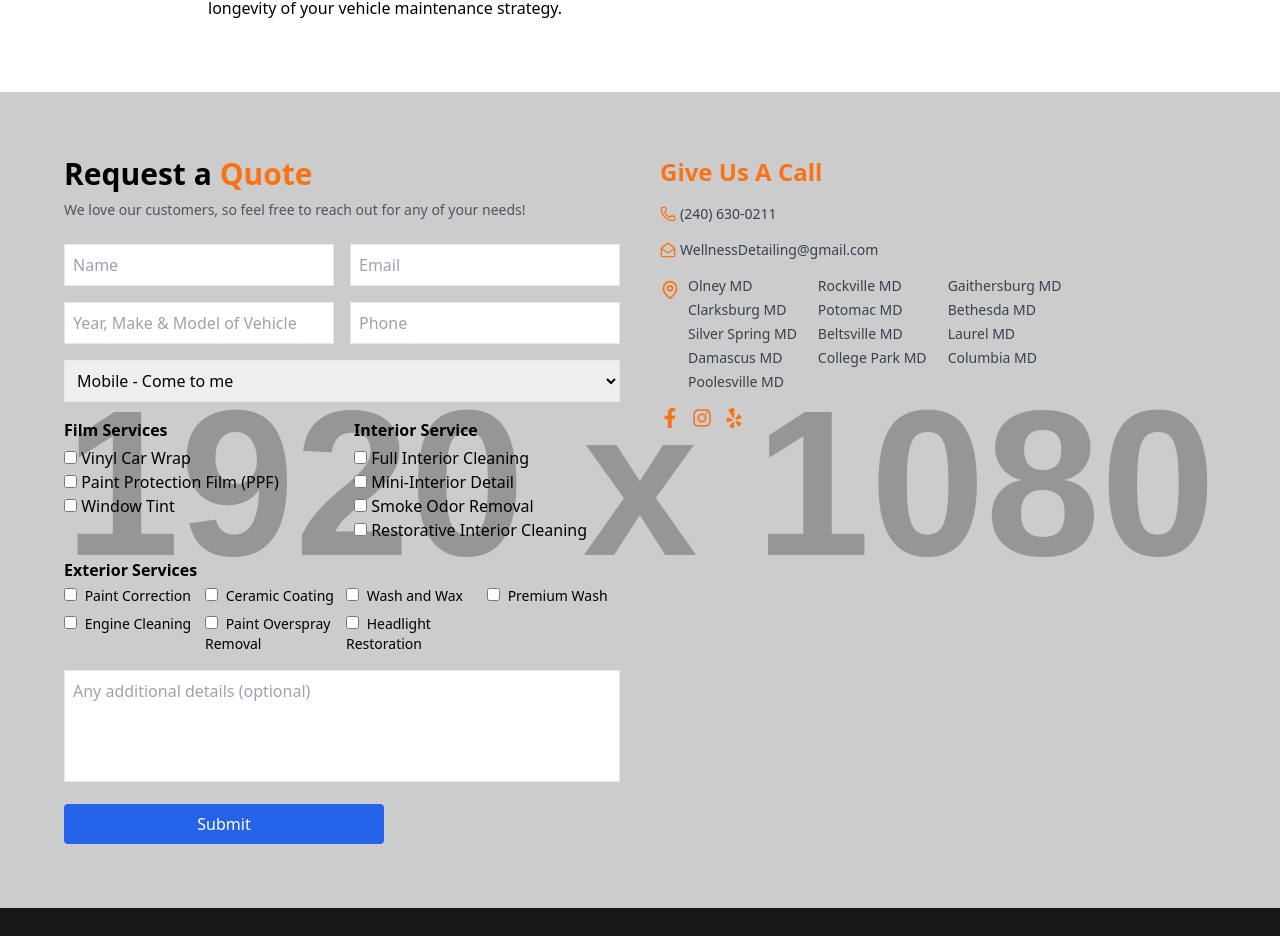
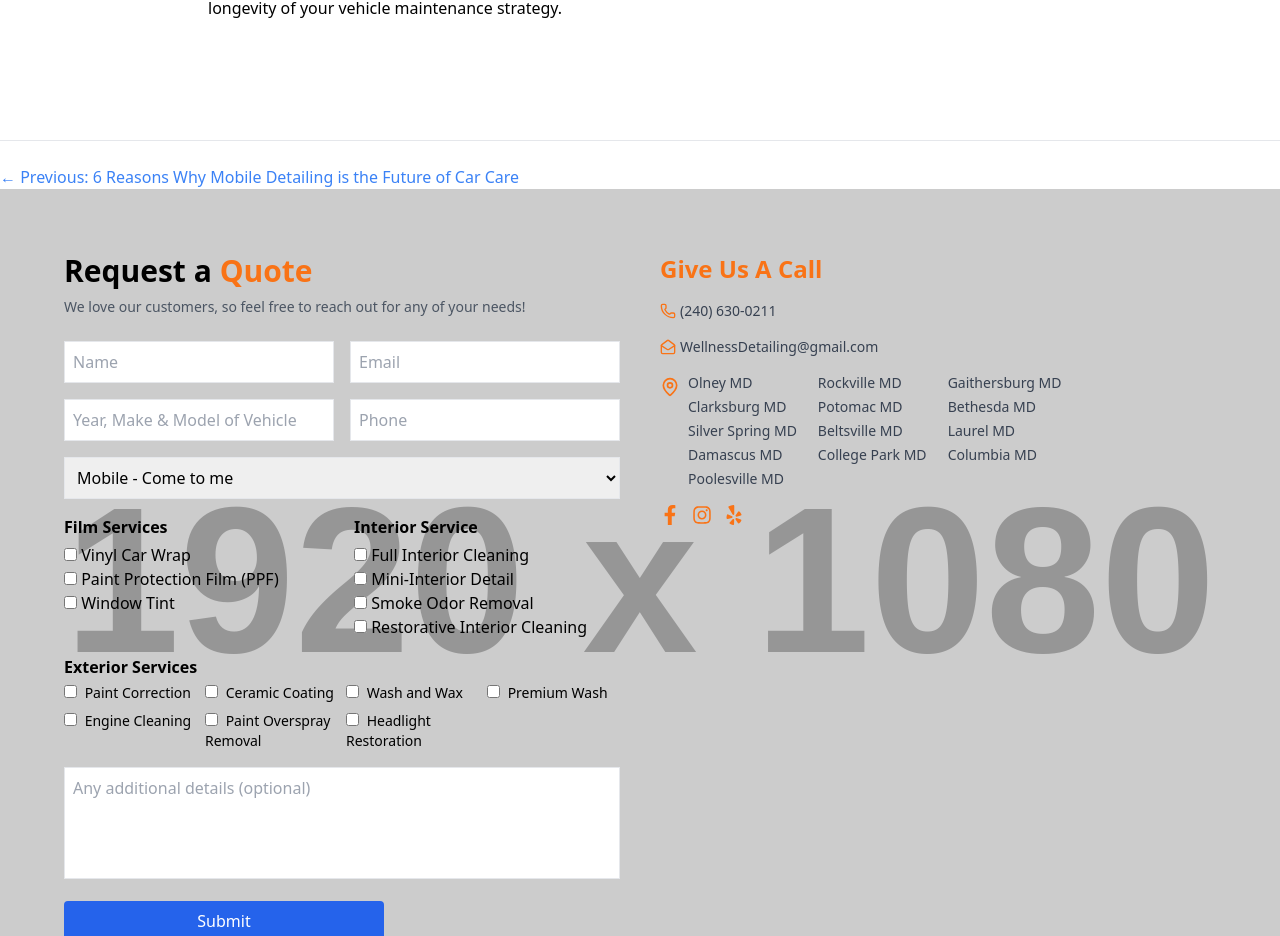
Before and after one commit to RJK3vin/car-wash-frontend, a React (Vite) app: page /blogeight in a window 1280 px wide. Shown: the part 2672-3608 px from the top of the page. Built offline with nearby package versions, Linux system fonts and the light colour scheme.

Commit message:
added blog slider

```diff
--- a/src/Blogs/BlogEight.tsx
+++ b/src/Blogs/BlogEight.tsx
@@ -1,4 +1,5 @@
 import QuoteForm from "../components/QuoteForm";
+import BlogNavSlider from "../components/BlogNavSlider";
 
 const BlogEight = () => {
     return (
@@ -110,6 +111,7 @@ const BlogEight = () => {
                     efficiency and longevity of your vehicle maintenance strategy.
                 </p>
             </div>
+            <BlogNavSlider currentIndex={8} />
             <QuoteForm />
         </>
     );
--- a/src/Blogs/BlogFive.tsx
+++ b/src/Blogs/BlogFive.tsx
@@ -1,4 +1,5 @@
 import QuoteForm from "../components/QuoteForm";
+import BlogNavSlider from "../components/BlogNavSlider";
 
 const BlogFive = () => {
     return (
@@ -66,6 +67,7 @@ const BlogFive = () => {
                     Don't overlook the importance of detailing your exhaust tips; they can build up with soot and tarnish the polished finish. Use metal polish to restore them to their former glory, contributing to the overall pristine appearance. When finishing touches are done with care, your vehicle transforms into a rolling testament of pride and attention to detail, ensuring it stands out on the road. By dedicating time to these non-mechanical components during your detailing sessions, you'll create a holistic, show-worthy appearance that can take your vehicle from looking good to looking incredible, turning mundane drives into elegant journeys.
                 </p>
             </div>
+            <BlogNavSlider currentIndex={5} />
             <QuoteForm />
         </>
     );
--- a/src/Blogs/BlogFour.tsx
+++ b/src/Blogs/BlogFour.tsx
@@ -1,4 +1,5 @@
 import QuoteForm from "../components/QuoteForm";
+import BlogNavSlider from "../components/BlogNavSlider";
 
 const BlogFour = () => {
     return (
@@ -50,6 +51,7 @@ const BlogFour = () => {
                     In essence, auto detailing provides a thorough cleaning and rejuvenation of your vehicle, both inside and out. By understanding the components of detailing, you can ensure your car receives the treatment it deserves, extending its life and enhancing its aesthetic appeal.
                 </p>
             </div>
+            <BlogNavSlider currentIndex={4} />
             <QuoteForm />
         </>
     );
--- a/src/Blogs/BlogOne.tsx
+++ b/src/Blogs/BlogOne.tsx
@@ -1,4 +1,5 @@
 import QuoteForm from "../components/QuoteForm";
+import BlogNavSlider from "../components/BlogNavSlider";
 
 const BlogOne = () => {
     return (
@@ -62,6 +63,7 @@ const BlogOne = () => {
                     Professionals possess a unique skillset honed through continuous learning and adaptation to industry trends. Enhanced training methods, like VR training programs, allow technicians to refine their skills. This state-of-the-art approach underlines mobile detailing's commitment to not only meet but exceed service expectations, ensuring your car is in its best shape, all handled by those who know the art and science of vehicular care.
                 </p>
             </div>
+            <BlogNavSlider currentIndex={1} />
             <QuoteForm />
         </>
     );
--- a/src/Blogs/BlogSeven.tsx
+++ b/src/Blogs/BlogSeven.tsx
@@ -1,4 +1,5 @@
 import QuoteForm from "../components/QuoteForm";
+import BlogNavSlider from "../components/BlogNavSlider";
 
 const BlogSeven = () => {
     return (
@@ -91,6 +92,7 @@ const BlogSeven = () => {
                     can help in achieving a spotless and fresh-smelling car interior.
                 </p>
             </div>
+            <BlogNavSlider currentIndex={7} />
             <QuoteForm />
         </>
     );
--- a/src/Blogs/BlogSix.tsx
+++ b/src/Blogs/BlogSix.tsx
@@ -1,4 +1,5 @@
 import QuoteForm from "../components/QuoteForm";
+import BlogNavSlider from "../components/BlogNavSlider";
 
 const BlogSix = () => {
     return (
@@ -88,6 +89,7 @@ const BlogSix = () => {
                     Consider giving it a try, and experience the benefits it offers firsthand.
                 </p>
             </div>
+            <BlogNavSlider currentIndex={6} />
             <QuoteForm />
         </>
     );
--- a/src/Blogs/BlogThree.tsx
+++ b/src/Blogs/BlogThree.tsx
@@ -1,4 +1,5 @@
 import QuoteForm from "../components/QuoteForm";
+import BlogNavSlider from "../components/BlogNavSlider";
 
 const BlogThree = () => {
     return (
@@ -40,6 +41,7 @@ const BlogThree = () => {
                 <h2 className="text-xl font-semibold mb-2">Final Thoughts on Removing Stains and Odors</h2>
                 <p className="mb-6">In conclusion, interior car cleaning can be incredibly effective at removing both stains and odors when done correctly. From choosing the right cleaning products to maintaining regular cleaning habits, keeping your car's interior fresh is achievable. So, with a little effort and know-how, you can enjoy a clean and pleasant ride every time.</p>
             </div>
+            <BlogNavSlider currentIndex={3} />
             <QuoteForm />
         </>
     );
--- a/src/Blogs/BlogTwo.tsx
+++ b/src/Blogs/BlogTwo.tsx
@@ -1,7 +1,11 @@
 import { Link } from "react-router-dom";
+import QuoteForm from "../components/QuoteForm";
+import BlogNavSlider from "../components/BlogNavSlider";
 
 const BlogTwo = () => {
     return (
+        <>
+
             <div className="max-w-4xl mx-auto px-4 py-12">
                 <h1 className="text-3xl font-bold mb-2">
                     Why Regular Car Washes are Essential for Maintaining Your Car's Health
@@ -63,6 +67,9 @@ const BlogTwo = () => {
                     Regular car washes go a long way in preserving your vehicle's health, aesthetics, and value. It's not just about keeping it clean—it's a preventive measure that safeguards your car from various elements. By establishing a routine, you're setting your car up for a longer, smoother journey on the road. To learn more about how our services can help you in maintaining your vehicle, check out our <Link to="/" className="text-blue-500 hover:underline">homepage</Link>.
                 </p>
             </div>
+            <BlogNavSlider currentIndex={2} />
+            <QuoteForm />
+        </>
     );
 };
 
--- /dev/null
+++ b/src/components/BlogNavSlider.tsx
@@ -0,0 +1,39 @@
+import { Link } from "react-router-dom";
+
+type BlogNavSliderProps = {
+  currentIndex: number;
+};
+
+const blogRoutes = [
+  { path: "/blogone", title: "6 Reasons Why Mobile Detailing is the Future of Car Care" },
+  { path: "/blogtwo", title: "Why Regular Car Washes are Essential for Maintaining Your Car’s Health" },
+  { path: "/blogthree", title: "Can Interior Car Cleaning Remove Stains and Odors?" },
+  { path: "/blogfour", title: "What Does Auto Detailing Include?" },
+  { path: "/blogfive", title: "7 Professional Detailing Tips to Keep Your Car Looking New" },
+  { path: "/blogsix", title: "Mobile Car Wash: A Game-Changer in Preserving Your Car’s Aesthetics and Value" },
+  { path: "/blogseven", title: "Can Interior Car Cleaning Remove Stains and Odors?" },
+  { path: "/blogeight", title: "6 Reasons Why Mobile Detailing is the Future of Car Care" },
+];
+
+const BlogNavSlider = ({ currentIndex }: BlogNavSliderProps) => {
+  const prev = currentIndex > 0 ? blogRoutes[currentIndex - 1] : null;
+  const next = currentIndex < blogRoutes.length - 1 ? blogRoutes[currentIndex + 1] : null;
+
+  return (
+    <div className="mt-12 border-t pt-6 flex justify-between items-center text-sm md:text-base">
+      {prev ? (
+        <Link to={prev.path} className="text-blue-500 hover:underline">
+          ← Previous: {prev.title}
+        </Link>
+      ) : <div />}
+
+      {next ? (
+        <Link to={next.path} className="text-blue-500 hover:underline text-right ml-auto">
+          Next: {next.title} →
+        </Link>
+      ) : <div />}
+    </div>
+  );
+};
+
+export default BlogNavSlider;
```
Lines whose indentation alone changed are shown as unchanged.
